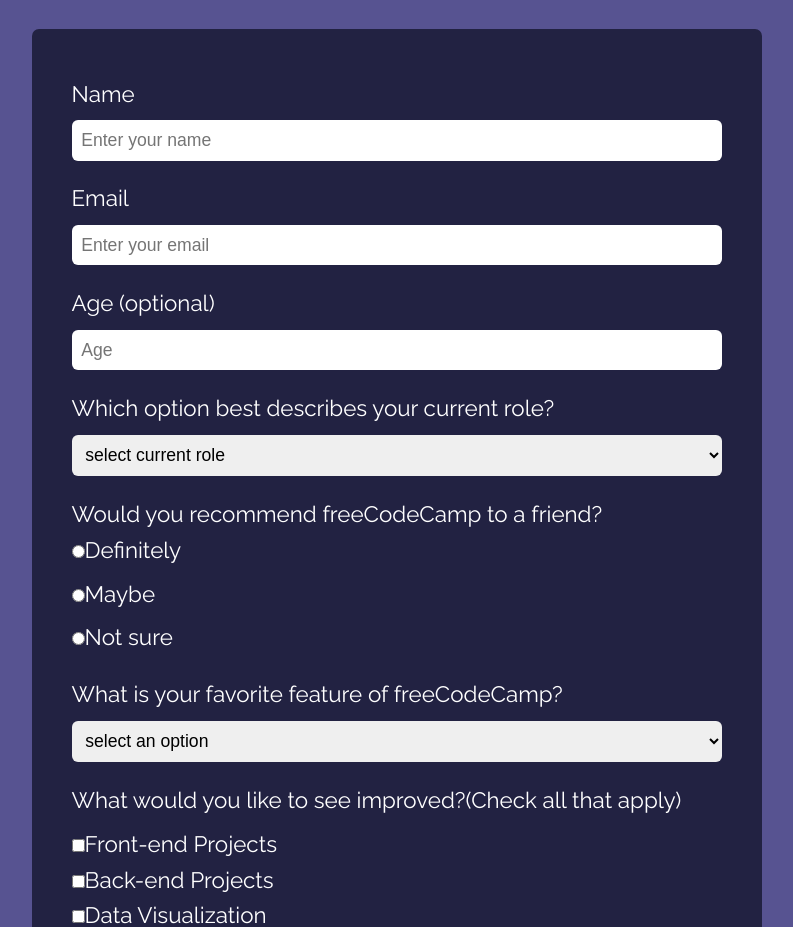
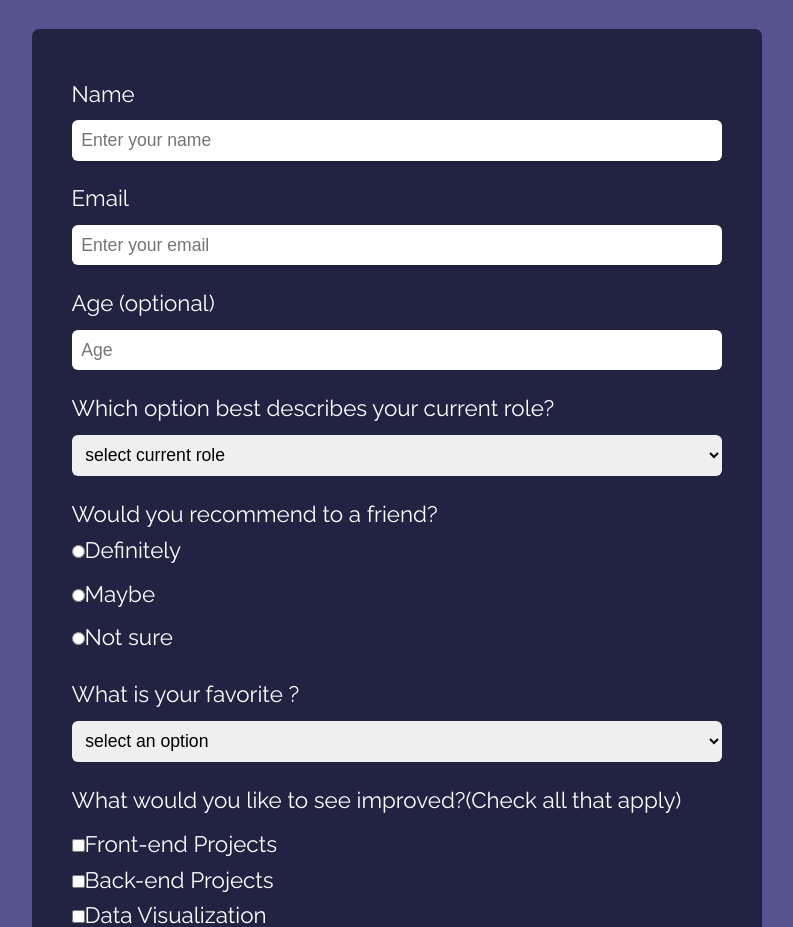
Before and after one commit to waleedtarbosh/Survey-Form, a plain HTML site: page index.html in a window 1280 px wide. Shown: the part 173-1100 px from the top of the page, without its empty margins (243-1036 px from the left). Drawn offline with Linux system fonts and the light colour scheme.

Commit message:
Update index.html

```diff
--- a/index.html
+++ b/index.html
@@ -39,7 +39,7 @@
             </div>
 
             <div class="form-group">
-                <p>Would you recommend freeCodeCamp to a friend?</p>
+                <p>Would you recommend  to a friend?</p>
                 <label for="Definitely"><input id="Definitely " type="radio" name="Definitely-Maybe-Not sure">Definitely</label>
                 <label for="Maybe"><input id="Maybe" type="radio" name="Definitely-Maybe-Not sure">Maybe</label>
                 <label for="Not sure"><input id="Not sure" type="radio" name="Definitely-Maybe-Not sure">Not sure</label>
@@ -47,7 +47,7 @@
             </div>
 
             <div class="form-group">
-                <label for="favorite-selector">What is your favorite feature of freeCodeCamp?</label>
+                <label for="favorite-selector">What is your favorite ?</label>
                 <select name="favorite-selector" id="favorite-selector">
                     <option value="">select an option</option>
                     <option value="Challenges">Challenges</option>
```
